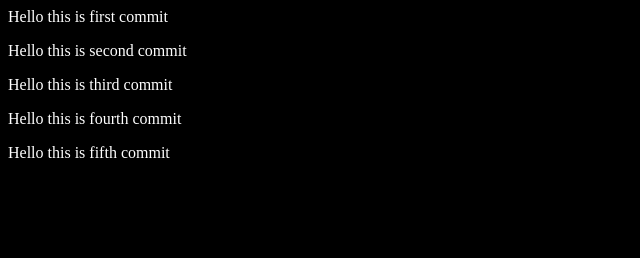
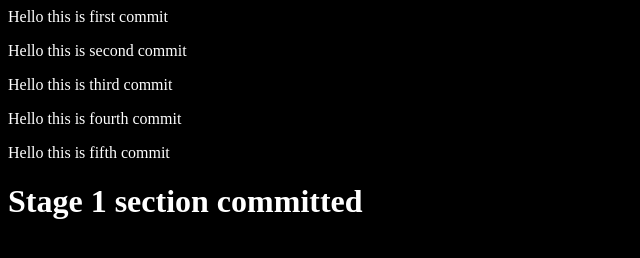
Before and after one commit to mazhar647/python-tutorials, a plain HTML site: page index.html in a window 1280 px wide. Shown: the whole page, without its empty margins (0-640 px from the left). Drawn offline with Linux system fonts and the light colour scheme.

Commit message:
my stage1 commit

```diff
--- a/index.html
+++ b/index.html
@@ -5,6 +5,9 @@
     <p>Hello this is third commit</p>
     <p>Hello this is fourth commit</p>
     <p>Hello this is fifth commit</p>
+
+<h1>Stage 1 section committed</h1>
+
     </body>
     <style>
         body {
```
